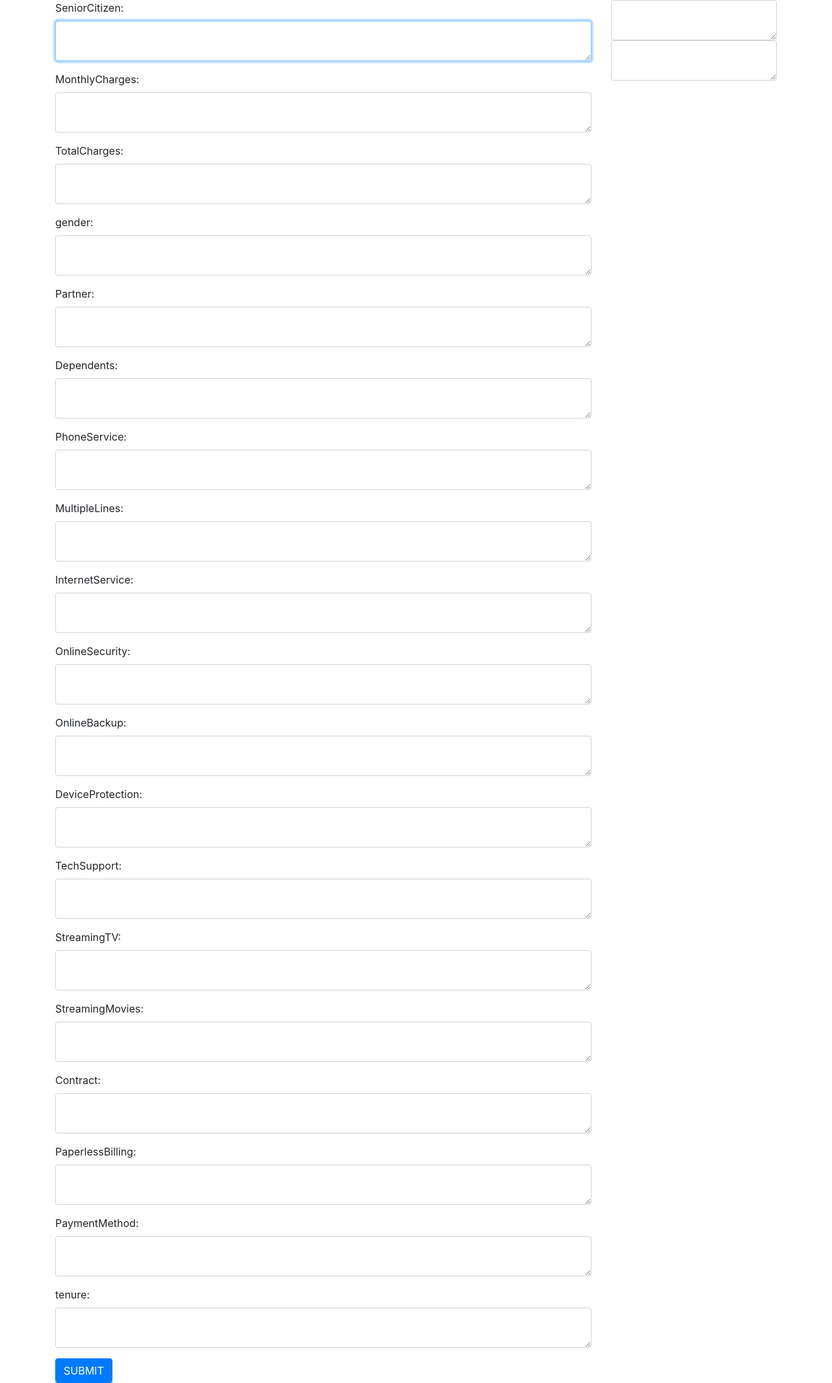
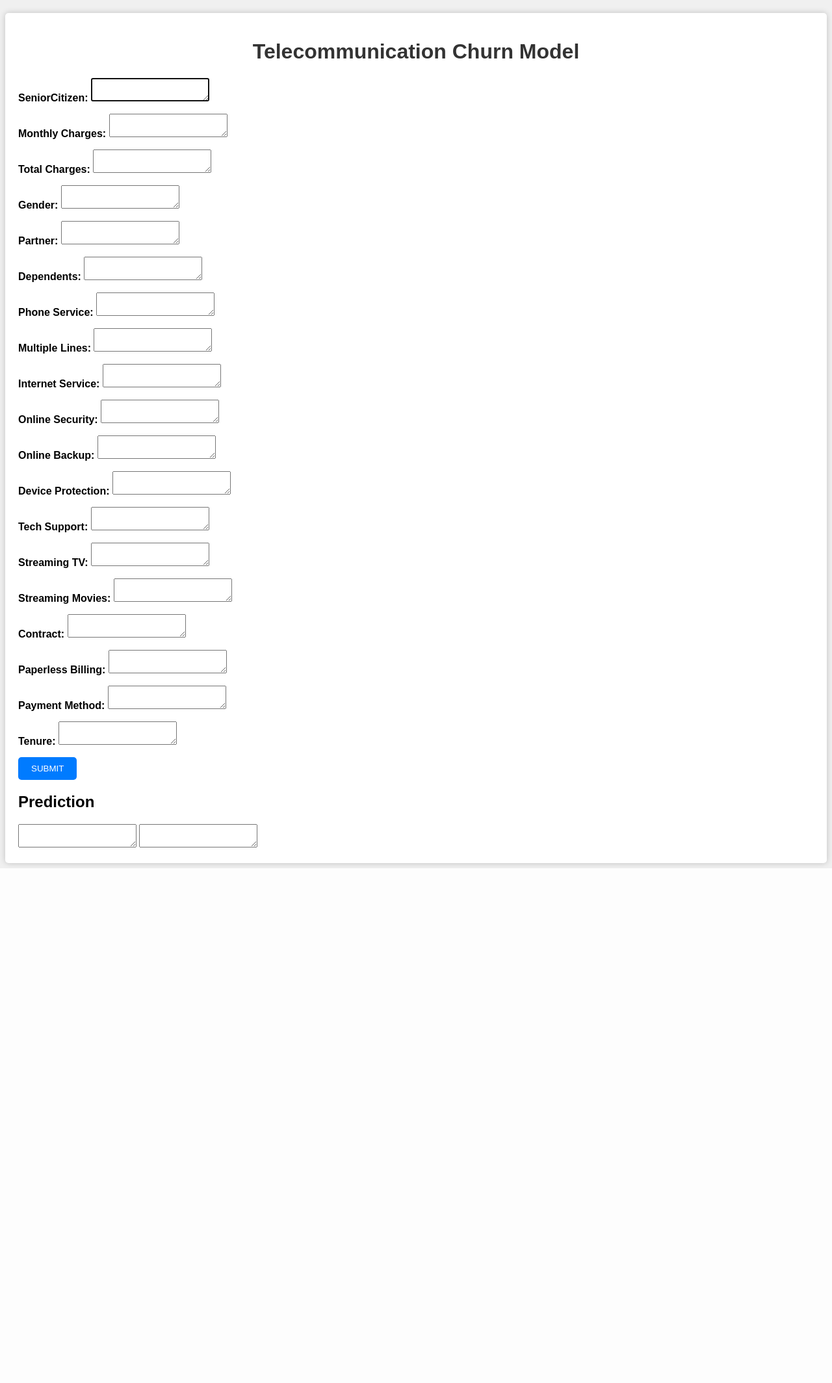
Before and after one commit to yatish7/End-End-Telecommunication-Churn, a Flask app: page / in a window 1280 px wide. Shown: the whole page at 65% size. After the commit the page ends 1336 px from the top, so only its background shows below. Run offline with Flask 3, Linux system fonts and the light colour scheme; some libraries are stand-ins or nearby versions.

Commit message:
Updated the frontend.txt

```diff
--- a/templates/home.html
+++ b/templates/home.html
@@ -4,29 +4,83 @@
     <meta charset="UTF-8">
     <meta name="viewport" content="width=device-width, initial-scale=1.0">
     <title>Churn Prediction</title>
-    <link rel="stylesheet" href="https://maxcdn.bootstrapcdn.com/bootstrap/4.3.1/css/bootstrap.min.css">
-    <script src="https://ajax.googleapis.com/ajax/libs/jquery/3.4.1/jquery.min.js"></script>
-    <script src="https://cdnjs.cloudflare.com/ajax/libs/popper.js/1.14.7/umd/popper.min.js"></script>
-    <script src="https://maxcdn.bootstrapcdn.com/bootstrap/4.3.1/js/bootstrap.min.js"></script>
+    <style>
+        body {
+            background-color: #f0f0f0;
+            font-family: Arial, sans-serif;
+        }
+
+        .container {
+            background-color: #fff;
+            border-radius: 5px;
+            box-shadow: 0 0 10px rgba(0, 0, 0, 0.2);
+            padding: 20px;
+            margin-top: 20px;
+        }
+
+        .form-group {
+            margin-bottom: 15px;
+        }
+
+        label {
+            font-weight: bold;
+        }
+
+        textarea.form-control {
+            resize: vertical;
+        }
+
+        .btn-primary {
+            background-color: #007bff;
+            color: #fff;
+            border: none;
+            padding: 10px 20px;
+            border-radius: 5px;
+            cursor: pointer;
+        }
+
+        .btn-primary:hover {
+            background-color: #0056b3;
+        }
+
+        .output-group {
+            margin-top: 20px;
+        }
+
+        .output-group textarea {
+            border: 1px solid #ddd;
+            border-radius: 5px;
+            padding: 10px;
+            width: 100%;
+        }
+
+        h1 {
+            text-align: center;
+            color: #333;
+        }
+    </style>
+</head>
+    </style>
 </head>
 <body>
     <div class="container">
         <div class="row">
             <form action="/" method="POST" class="col-sm-9">
+                <h1 align='center'>Telecommunication Churn Model</h1>
                 <div class="form-group purple-border">
                     <label for="query1">SeniorCitizen:</label>
                     <textarea class="form-control" rows="2" id="query1" name="query1" autofocus>{{query1}}</textarea>
                 </div>
                 <div class="form-group purple-border">
-                    <label for="query2">MonthlyCharges:</label>
+                    <label for="query2">Monthly Charges:</label>
                     <textarea class="form-control" rows="2" id="query2" name="query2">{{query2}}</textarea>
                 </div>
                 <div class="form-group purple-border">
-                    <label for="query3">TotalCharges:</label>
+                    <label for="query3">Total Charges:</label>
                     <textarea class="form-control" rows="2" id="query3" name="query3">{{query3}}</textarea>
                 </div>
                 <div class="form-group purple-border">
-                    <label for="query4">gender:</label>
+                    <label for="query4">Gender:</label>
                     <textarea class="form-control" rows="2" id="query4" name="query4">{{query4}}</textarea>
                 </div>
                 <div class="form-group purple-border">
@@ -38,39 +92,39 @@
                     <textarea class="form-control" rows="2" id="query6" name="query6">{{query6}}</textarea>
                 </div>
                 <div class="form-group purple-border">
-                    <label for="query7">PhoneService:</label>
+                    <label for="query7">Phone Service:</label>
                     <textarea class="form-control" rows="2" id="query7" name="query7">{{query7}}</textarea>
                 </div>
                 <div class="form-group purple-border">
-                    <label for="query8">MultipleLines:</label>
+                    <label for="query8">Multiple Lines:</label>
                     <textarea class="form-control" rows="2" id="query8" name="query8">{{query8}}</textarea>
                 </div>
                 <div class="form-group purple-border">
-                    <label for="query9">InternetService:</label>
+                    <label for="query9">Internet Service:</label>
                     <textarea class="form-control" rows="2" id="query9" name="query9">{{query9}}</textarea>
                 </div>
                 <div class="form-group purple-border">
-                    <label for="query10">OnlineSecurity:</label>
+                    <label for="query10">Online Security:</label>
                     <textarea class="form-control" rows="2" id="query10" name="query10">{{query10}}</textarea>
                 </div>
                 <div class="form-group purple-border">
-                    <label for="query11">OnlineBackup:</label>
+                    <label for="query11">Online Backup:</label>
                     <textarea class="form-control" rows="2" id="query11" name="query11">{{query11}}</textarea>
                 </div>
                 <div class="form-group purple-border">
-                    <label for="query12">DeviceProtection:</label>
+                    <label for="query12">Device Protection:</label>
                     <textarea class="form-control" rows="2" id="query12" name="query12">{{query12}}</textarea>
                 </div>
                 <div class="form-group purple-border">
-                    <label for="query13">TechSupport:</label>
+                    <label for="query13">Tech Support:</label>
                     <textarea class="form-control" rows="2" id="query13" name="query13">{{query13}}</textarea>
                 </div>
                 <div class="form-group purple-border">
-                    <label for="query14">StreamingTV:</label>
+                    <label for="query14">Streaming TV:</label>
                     <textarea class="form-control" rows="2" id="query14" name="query14">{{query14}}</textarea>
                 </div>
                 <div class="form-group purple-border">
-                    <label for="query15">StreamingMovies:</label>
+                    <label for="query15">Streaming Movies:</label>
                     <textarea class="form-control" rows="2" id="query15" name="query15">{{query15}}</textarea>
                 </div>
                 <div class="form-group purple-border">
@@ -78,20 +132,22 @@
                     <textarea class="form-control" rows="2" id="query16" name="query16">{{query16}}</textarea>
                 </div>
                 <div class="form-group purple-border">
-                    <label for="query17">PaperlessBilling:</label>
+                    <label for="query17">Paperless Billing:</label>
                     <textarea class="form-control" rows="2" id="query17" name="query17">{{query17}}</textarea>
                 </div>
                 <div class="form-group purple-border">
-                    <label for="query18">PaymentMethod:</label>
+                    <label for="query18">Payment Method:</label>
                     <textarea class="form-control" rows="2" id="query18" name="query18">{{query18}}</textarea>
                 </div>
                 <div class="form-group purple-border">
-                    <label for="query19">tenure:</label>
+                    <label for="query19">Tenure:</label>
                     <textarea class="form-control" rows="2" id="query19" name="query19">{{query19}}</textarea>
                 </div>
+
                 <button type="submit" class="btn btn-primary" name="submit">SUBMIT</button>
             </form>
             <div class="col-sm-3">
+                <h2>Prediction</h2>
                 <textarea class="form-control" rows="2" id="output1" name="output1" autofocus>{{output1}}</textarea>
                 <textarea class="form-control" rows="2" id="output2" name="output2" autofocus>{{output2}}</textarea>
             </div>
```
Also changed, not shown: 1 other file.
